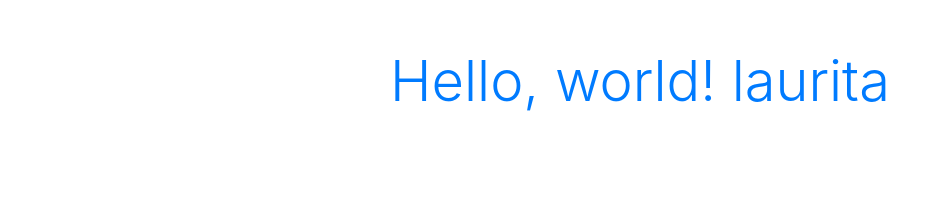
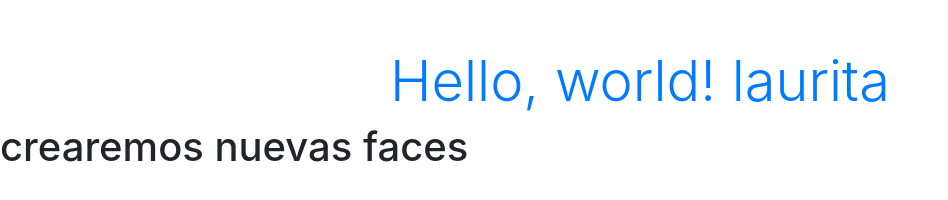
Before and after one commit to laliaguilar/prueba, a plain HTML site: page index.html in a window 1280 px wide. Shown: the whole page, without its empty margins (0-948 px from the left). Drawn offline with nearby package versions, Linux system fonts and the light colour scheme.

Commit message:
nuevo commit

```diff
--- a/index.html
+++ b/index.html
@@ -12,6 +12,11 @@
   </head>
   <body>
     <h1 class="text-center mt-5 display-4 text-primary">Hello, world! laurita </h1>
+    <div>
+      <div>
+        <h1>crearemos nuevas faces</h1>
+      </div>
+    </div>
 
     <!-- Optional JavaScript -->
     <!-- jQuery first, then Popper.js, then Bootstrap JS -->
```
